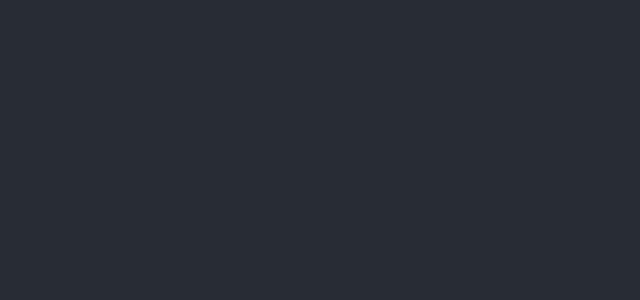
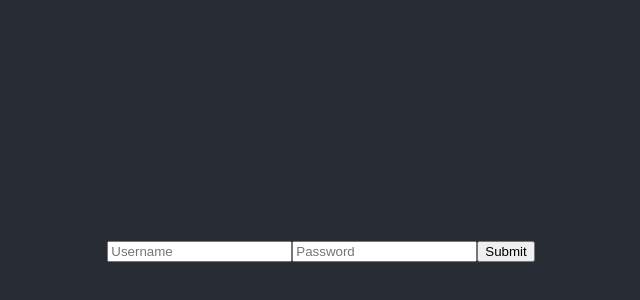
Before and after one commit to BuildWeek-KidsFly/kids-frontend, a React (Create React App) app in the folder kidsfly/: page / in a window 1280 px wide. Shown: the part 154-454 px from the top of the page, without its empty margins (319-959 px from the left). Built offline with nearby package versions, Linux system fonts and the light colour scheme.

Commit message:
Refactored old code to get form fields

```diff
--- a/kidsfly/src/App.js
+++ b/kidsfly/src/App.js
@@ -1,11 +1,12 @@
 import React from 'react';
 import './App.css';
+import Login from "./Register/Login";
 
 function App() {
   return (
     <div className="App">
       <header className="App-header">
-
+        <Login />
       </header>
     </div>
   );
--- a/kidsfly/src/Register/Login.js
+++ b/kidsfly/src/Register/Login.js
@@ -0,0 +1,65 @@
+import React, { useState, useEffect } from "react";
+import { withFormik, Form, Field } from "formik";
+import * as Yup from "yup";
+import axios from "axios";
+
+const Login = ({ values, errors, touched, status }) => {
+  // const Login = ({ errors, touched, values }) => {
+  const [user, setUser] = useState([]);
+  useEffect(() => {
+    status && setUser(user => [...user, status]);
+  }, [status]);
+
+  const handleChange = event => {
+    setUser({ ...user, [event.target.name]: event.target.value });
+  };
+
+  const handleSubmit = event => {
+    event.preventDefault();
+    console.log(user.username);
+  };
+
+  return (
+    <div className="login-form">
+      <Form>
+        <Field type="text" name="username" placeholder="Username" />
+        {touched.username && errors.username && (
+          <p className="errors">{errors.username}</p>
+        )}
+        <Field type="password" name="password" placeholder="Password" />
+        {touched.password && errors.password && <p className="errors">{errors.password}</p>}
+        <button>Submit</button>
+      </Form>
+      {user.map(user => (
+        <ul key={user.id}>
+          <li>Username: {user.username}</li>
+          <li>Password: {user.password}</li>
+        </ul>
+      ))}
+    </div>
+  );
+};
+
+const FormikLogin = withFormik({
+  mapPropsToValues({ user, password }) {
+    return {
+      user: user || "",
+      password: password || ""
+    };
+  },
+  validationSchema: Yup.object().shape({
+    user: Yup.string().required(),
+    password: Yup.string().required()
+  }),
+  handleSubmit(values, { setStatus }) {
+    axios
+      .post("https://reqres.in/api/users/", values)
+      .then(res => {
+        setStatus(res.data);
+        console.log(res);
+      })
+      .catch(err => console.log(err.response));
+  }
+})(Login);
+
+export default FormikLogin;
```
